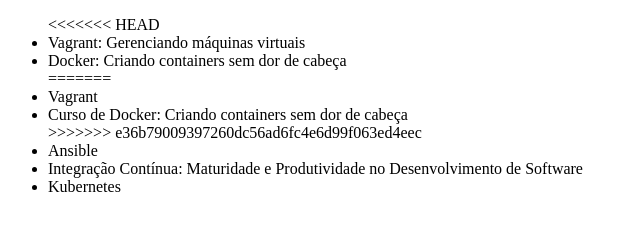
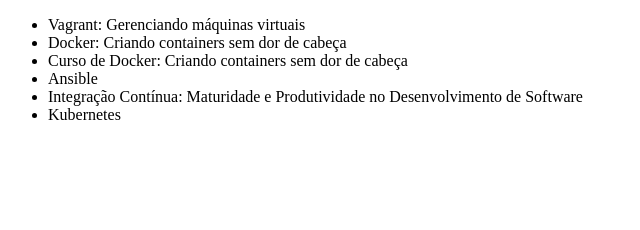
Before and after one commit to TatianePimentaLeal/alura-git, a plain HTML site: page index.html in a window 1280 px wide. Shown: the whole page, without its empty margins (0-640 px from the left). Drawn offline with Linux system fonts and the light colour scheme.

Commit message:
Corrigindo nome do curso de Docker

```diff
--- a/index.html
+++ b/index.html
@@ -6,13 +6,9 @@
 </head>
 <body>
     <ul>
-<<<<<<< HEAD
         <li>Vagrant: Gerenciando máquinas virtuais</li>
         <li>Docker: Criando containers sem dor de cabeça</li>
-=======
-        <li>Vagrant</li>
         <li>Curso de Docker: Criando containers sem dor de cabeça</li>
->>>>>>> e36b79009397260dc56ad6fc4e6d99f063ed4eec
         <li>Ansible</li>
         <li>Integração Contínua: Maturidade e Produtividade no Desenvolvimento de Software</li>
         <li>Kubernetes</li>
```
